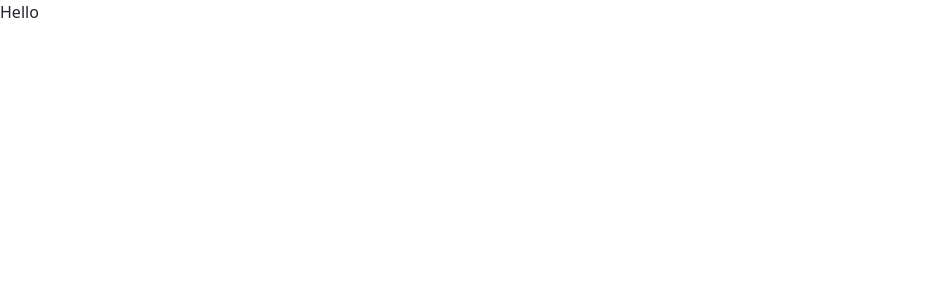
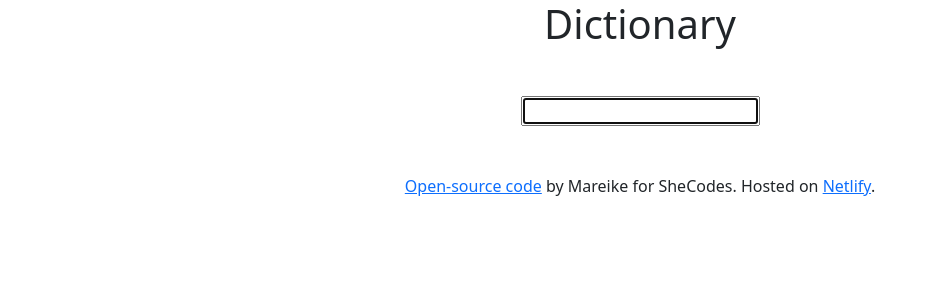
Before and after one commit to maboelion/shecodes-dictionary, a React (Create React App) app: page / in a window 1280 px wide. Shown: the top 300 px of the page, without its empty margins (0-936 px from the left). Built offline with nearby package versions, Linux system fonts and the light colour scheme.

Commit message:
Dictionary search form added + Footer

```diff
--- a/src/App.css
+++ b/src/App.css
@@ -0,0 +1,3 @@
+.App {
+	text-align: center;
+}
--- a/src/App.js
+++ b/src/App.js
@@ -1,9 +1,15 @@
 import "./App.css";
+import Dictionary from "./Dictionary";
+import Footer from "./Footer";
 
 function App() {
 	return (
 		<div className="App">
-			<header className="App-header">Hello</header>
+			<header className="App-header mb-5">
+				<h1>Dictionary</h1>
+			</header>
+			<Dictionary />
+			<Footer />
 		</div>
 	);
 }
--- /dev/null
+++ b/src/Dictionary.js
@@ -0,0 +1,22 @@
+import React, { useState } from "react";
+
+export default function Dictionary() {
+	const [keyword, setKeyword] = useState(null);
+
+	function searchKeyword(event) {
+		event.preventDefault();
+		alert(`Searching for ${keyword}`);
+	}
+
+	function updateKeyword(event) {
+		setKeyword(event.target.value);
+	}
+
+	return (
+		<div className="Dictionary">
+			<form onSubmit={searchKeyword}>
+				<input type="search" autoFocus={true} onChange={updateKeyword} />
+			</form>
+		</div>
+	);
+}
--- /dev/null
+++ b/src/Footer.js
@@ -0,0 +1,26 @@
+import React from "react";
+
+export default function Footer() {
+	return (
+		<div className="Footer mt-5">
+			<p>
+				<a
+					href="https://github.com/maboelion/shecodes-dictionary"
+					target="_blank"
+					rel="noreferrer noopener"
+				>
+					Open-source code
+				</a>{" "}
+				by Mareike for SheCodes. Hosted on{" "}
+				<a
+					href="https://www.netlify.com"
+					target="_blank"
+					rel="noreferrer noopener"
+				>
+					Netlify
+				</a>
+				.
+			</p>
+		</div>
+	);
+}
```
